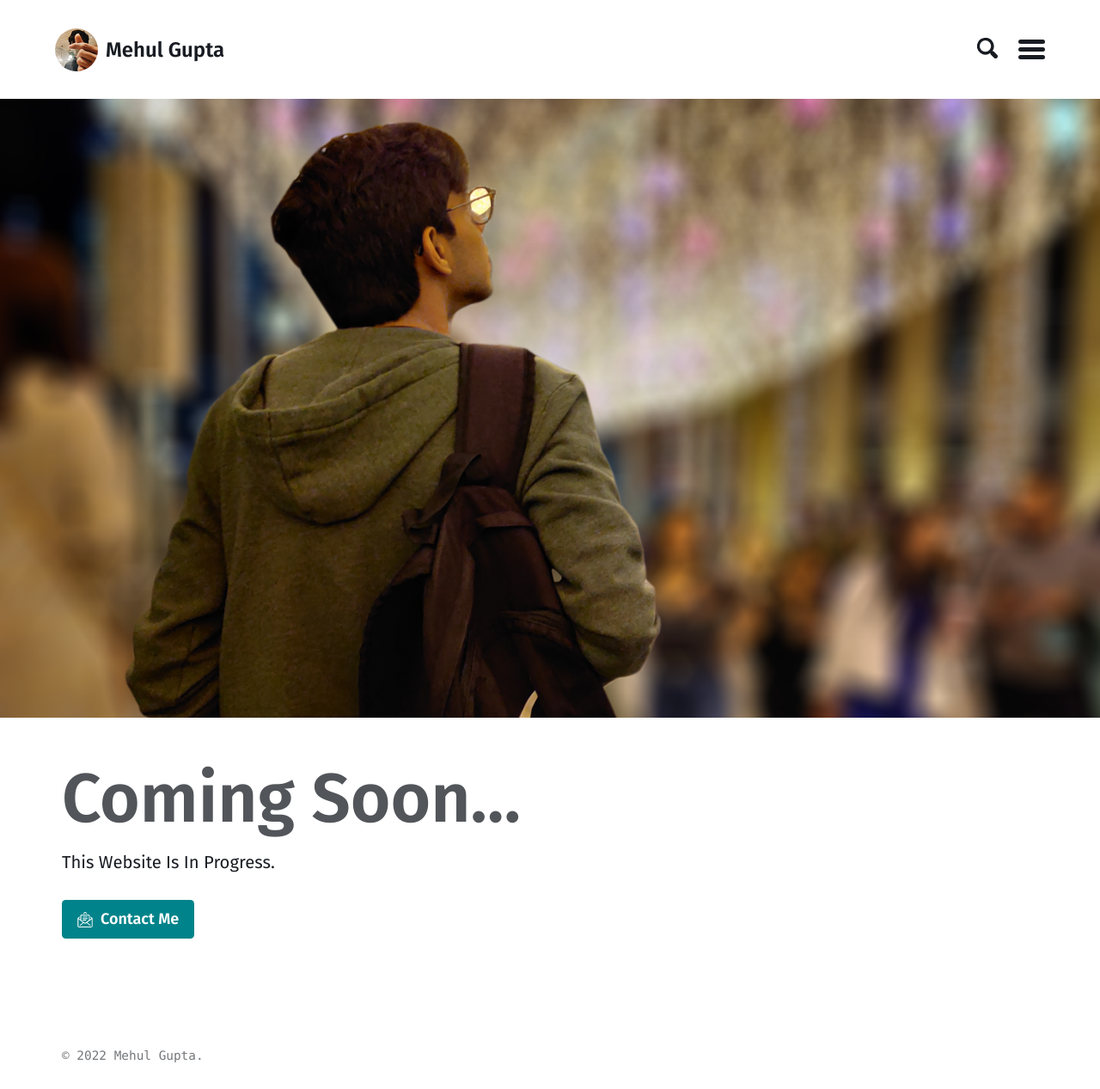
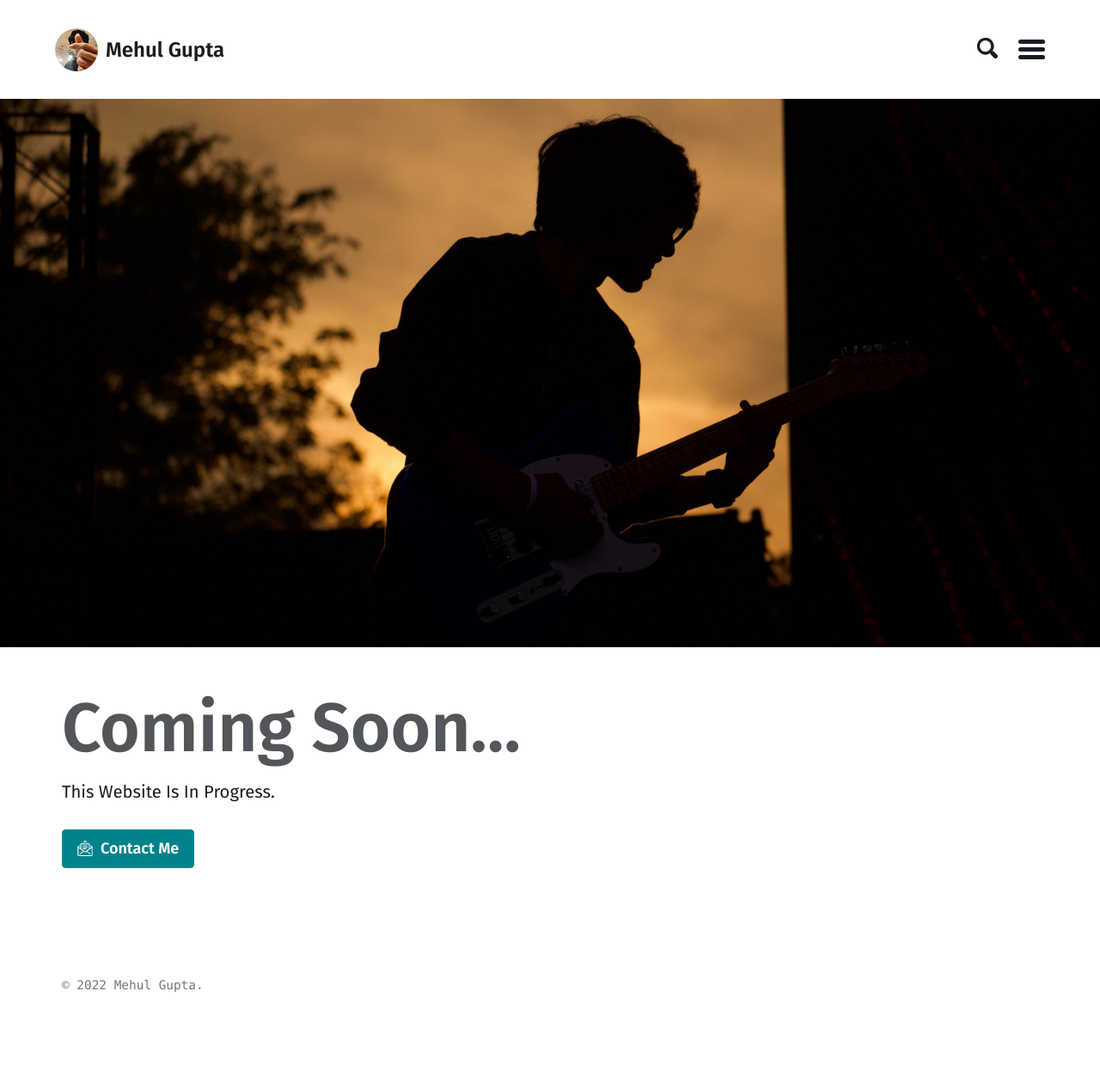
Before and after one commit to mehulg25/mehulg25.github.io, a Jekyll site: the page built from index.html, in a window 1280 px wide. Shown: the whole page at 86% size. Built offline with Jekyll 4.4.1, drawn with Linux system fonts in a browser that asks for light colours; the list of posts is cut into pages by our own code; after the commit the page ends 1185 px from its top, so only the background shows below that.

Commit message:
Update Banner
Updated Banner Image

```diff
--- a/index.html
+++ b/index.html
@@ -1,7 +1,7 @@
 ---
 layout: home
 alt_title: "Coming Soon..."
-image: /assets/images/aesthetics_1600x900.png
+image: /assets/images/gargi_banner.JPG
 introduction: |
  This Website Is In Progress.
 actions:
```
Also changed, not shown: assets/images/gargi_banner.JPG (added).
